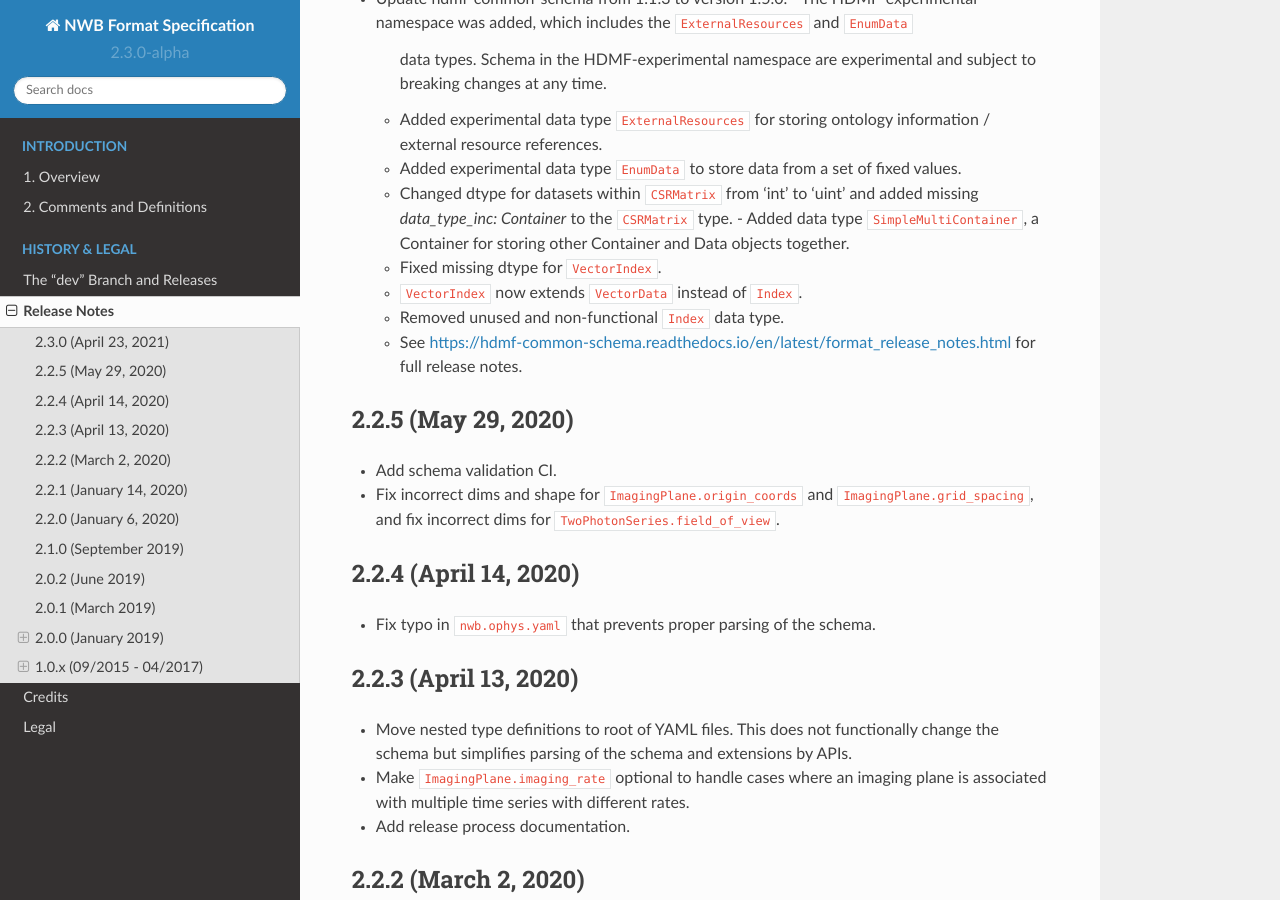
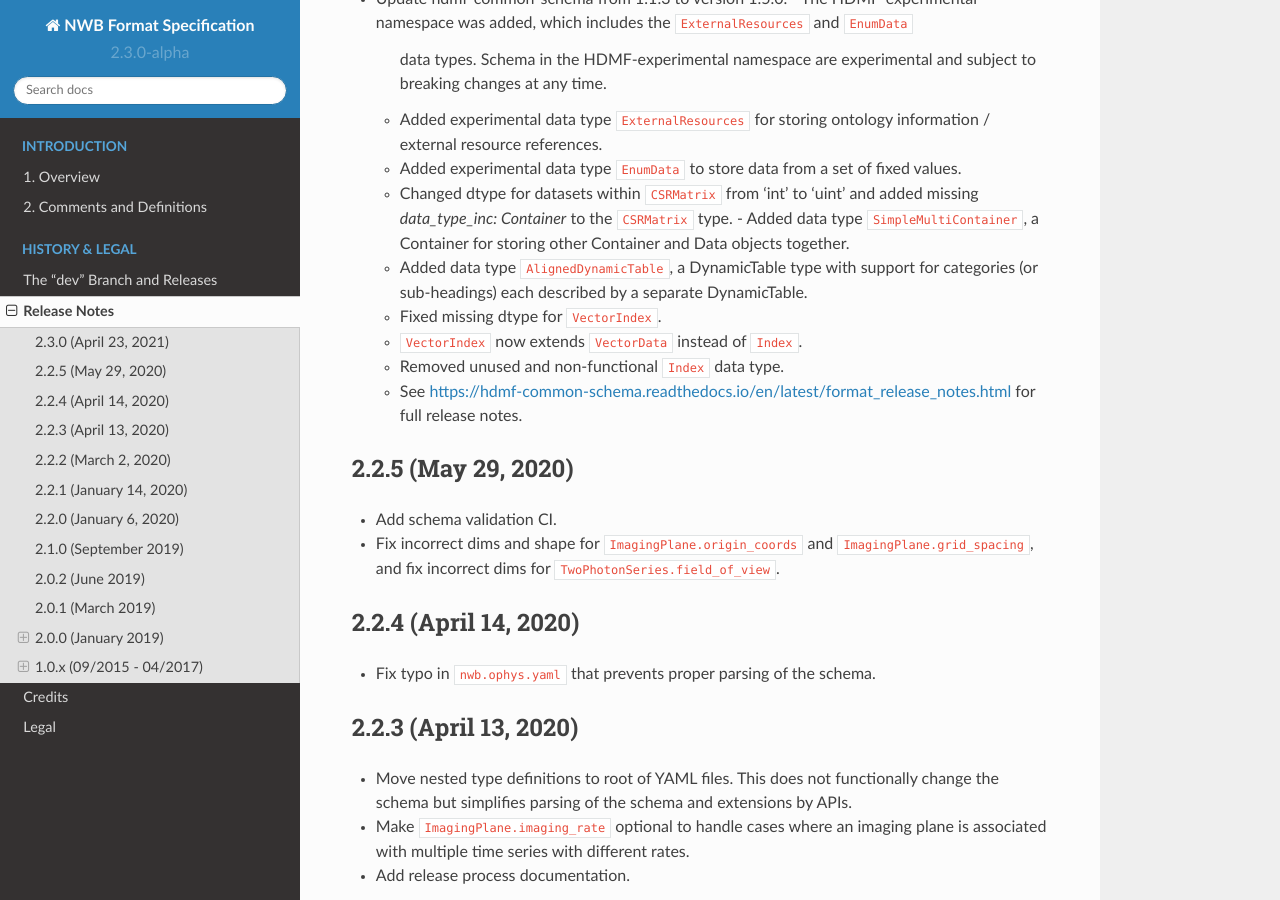
Before and after one commit to NeurodataWithoutBorders/nwb-schema, a Sphinx documentation site: the page built from docs/format/source/format_release_notes.rst, in a window 1280 px wide and 900 px high, scrolled down 353 px. Built offline with Sphinx 7.4.7 and the Read the Docs theme 2.0.0, drawn with Linux system fonts in a browser that asks for light colours.

Commit message:
Update docs/format/source/format_release_notes.rst
Co-authored-by: Oliver Ruebel <oruebel@users.noreply.github.com>

```diff
--- a/docs/format/source/format_release_notes.rst
+++ b/docs/format/source/format_release_notes.rst
@@ -17,6 +17,7 @@ Release Notes
   - Changed dtype for datasets within ``CSRMatrix`` from 'int' to 'uint' and added missing `data_type_inc: Container`
     to the ``CSRMatrix`` type.
     - Added data type ``SimpleMultiContainer``, a Container for storing other Container and Data objects together.
+  - Added data type ``AlignedDynamicTable``, a DynamicTable type with support for categories (or sub-headings) each described by a separate DynamicTable.
   - Fixed missing dtype for ``VectorIndex``.
   - ``VectorIndex`` now extends ``VectorData`` instead of ``Index``.
   - Removed unused and non-functional ``Index`` data type.
```
